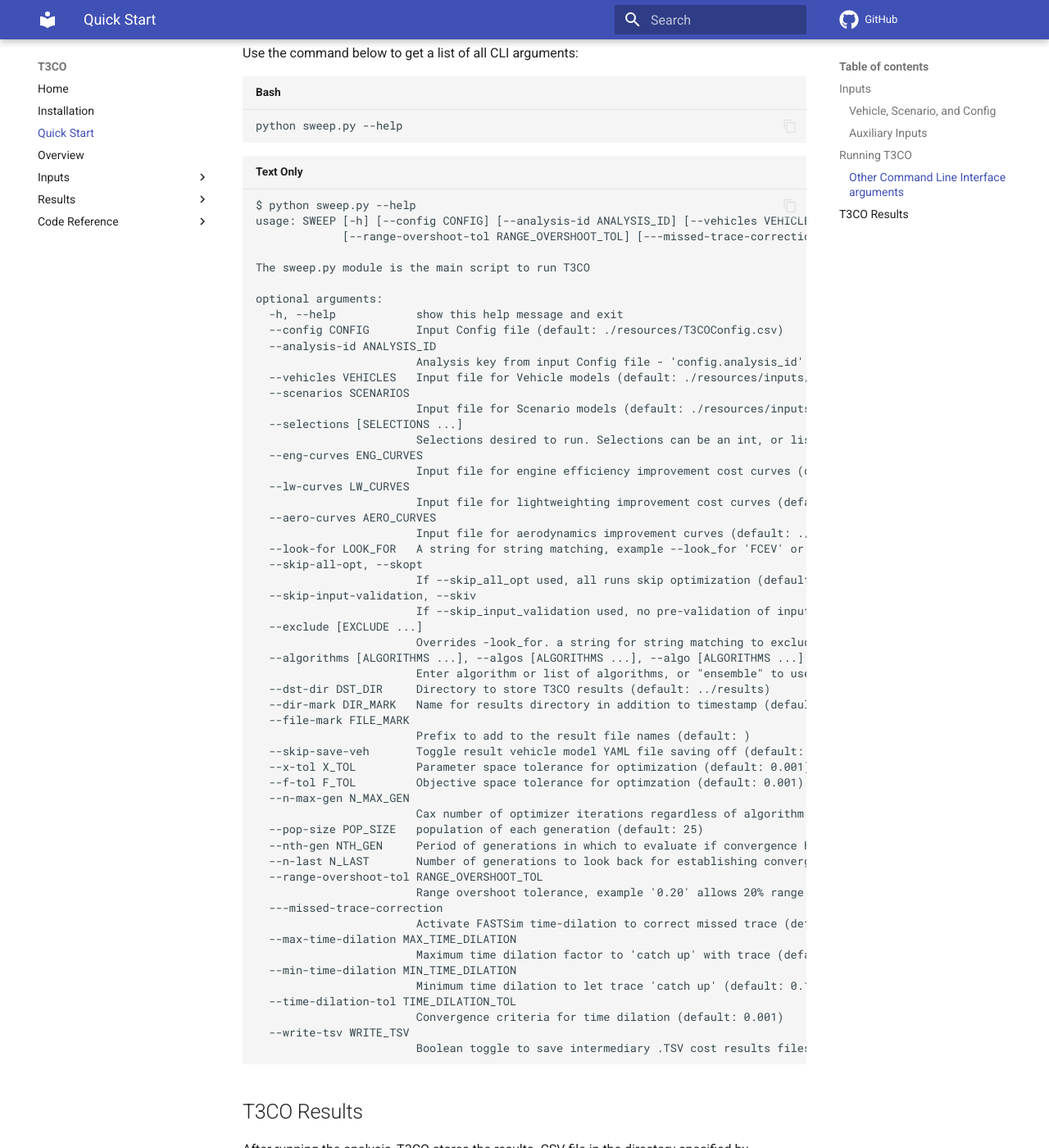
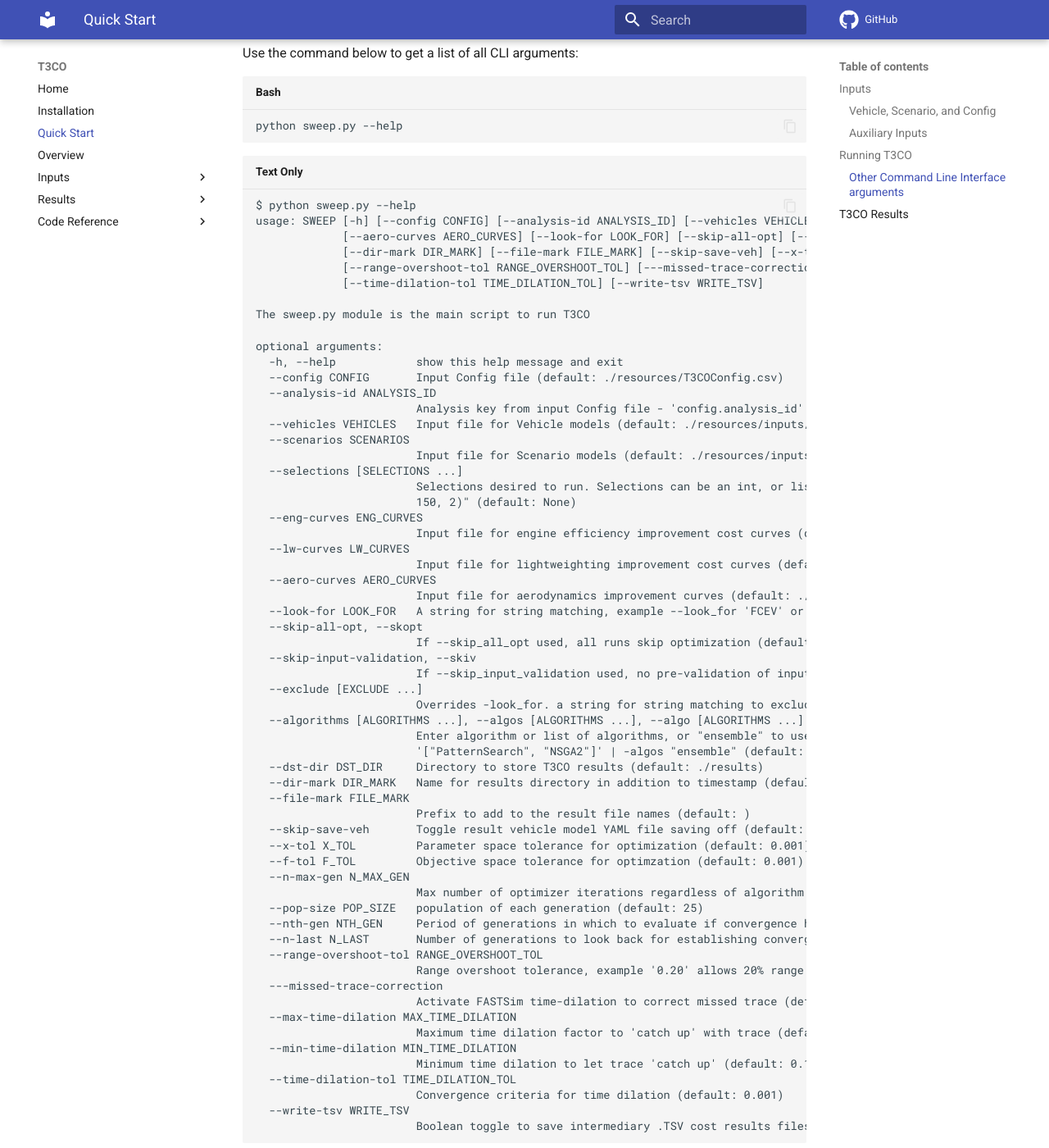
Before and after one commit to NREL/T3CO, an MkDocs documentation site: the page built from docs/quick_start.md, in a window 1280 px wide and 1400 px high, scrolled down 1562 px. Shown: the whole window at 82% size. Built offline with MkDocs 1.6.1 and Material for MkDocs 9.7.7, drawn with Linux system fonts in a browser that asks for light colours; comment, search, counter and statistics services are not loaded.

````diff
--- a/docs/quick_start.md
+++ b/docs/quick_start.md
@@ -34,8 +34,11 @@ python sweep.py --help
 
 ```
 $ python sweep.py --help
-usage: SWEEP [-h] [--config CONFIG] [--analysis-id ANALYSIS_ID] [--vehicles VEHICLES] [--scenarios SCENARIOS] [--selections [SELECTIONS ...]] [--eng-curves ENG_CURVES] [--lw-curves LW_CURVES] [--aero-curves AERO_CURVES] [--look-for LOOK_FOR] [--skip-all-opt] [--skip-input-validation] [--exclude [EXCLUDE ...]] [--algorithms [ALGORITHMS ...]] [--dst-dir DST_DIR] [--dir-mark DIR_MARK] [--file-mark FILE_MARK] [--skip-save-veh] [--x-tol X_TOL] [--f-tol F_TOL] [--n-max-gen N_MAX_GEN] [--pop-size POP_SIZE] [--nth-gen NTH_GEN] [--n-last N_LAST]
-             [--range-overshoot-tol RANGE_OVERSHOOT_TOL] [---missed-trace-correction] [--max-time-dilation MAX_TIME_DILATION] [--min-time-dilation MIN_TIME_DILATION] [--time-dilation-tol TIME_DILATION_TOL] [--write-tsv WRITE_TSV]
+usage: SWEEP [-h] [--config CONFIG] [--analysis-id ANALYSIS_ID] [--vehicles VEHICLES] [--scenarios SCENARIOS] [--selections [SELECTIONS ...]] [--eng-curves ENG_CURVES] [--lw-curves LW_CURVES]
+             [--aero-curves AERO_CURVES] [--look-for LOOK_FOR] [--skip-all-opt] [--skip-input-validation] [--exclude [EXCLUDE ...]] [--algorithms [ALGORITHMS ...]] [--dst-dir DST_DIR]
+             [--dir-mark DIR_MARK] [--file-mark FILE_MARK] [--skip-save-veh] [--x-tol X_TOL] [--f-tol F_TOL] [--n-max-gen N_MAX_GEN] [--pop-size POP_SIZE] [--nth-gen NTH_GEN] [--n-last N_LAST]
+             [--range-overshoot-tol RANGE_OVERSHOOT_TOL] [---missed-trace-correction] [--max-time-dilation MAX_TIME_DILATION] [--min-time-dilation MIN_TIME_DILATION]
+             [--time-dilation-tol TIME_DILATION_TOL] [--write-tsv WRITE_TSV]
 
 The sweep.py module is the main script to run T3CO
 
@@ -48,7 +51,8 @@ optional arguments:
   --scenarios SCENARIOS
                         Input file for Scenario models (default: ./resources/inputs/demo/Demo_FY22_scenario_assumptions.csv)
   --selections [SELECTIONS ...]
-                        Selections desired to run. Selections can be an int, or list of ints, or range expression. Ex: --selections 234 or --selections "[234,236,238]" or --selections "range(234, 150, 2)" (default: None)
+                        Selections desired to run. Selections can be an int, or list of ints, or range expression. Ex: --selections 234 or --selections "[234,236,238]" or --selections "range(234,
+                        150, 2)" (default: None)
   --eng-curves ENG_CURVES
                         Input file for engine efficiency improvement cost curves (default: ./resources/auxiliary/EngineEffImprovementCostCurve.csv)
   --lw-curves LW_CURVES
@@ -63,8 +67,9 @@ optional arguments:
   --exclude [EXCLUDE ...]
                         Overrides -look_for. a string for string matching to exclude runs, example -exclude 'FCEV' or -look_for '["FCEV", "HEV"]' (default: >{-<>-}<)
   --algorithms [ALGORITHMS ...], --algos [ALGORITHMS ...], --algo [ALGORITHMS ...]
-                        Enter algorithm or list of algorithms, or "ensemble" to use all, to use for optimization: ['NSGA2', 'NelderMead', 'PatternSearch', 'PSO'] ex: -algos PatternSearch | -algos '["PatternSearch", "NSGA2"]' | -algos "ensemble" (default: NSGA2)
-  --dst-dir DST_DIR     Directory to store T3CO results (default: ../results)
+                        Enter algorithm or list of algorithms, or "ensemble" to use all, to use for optimization: ['NSGA2', 'NelderMead', 'PatternSearch', 'PSO'] ex: -algos PatternSearch | -algos
+                        '["PatternSearch", "NSGA2"]' | -algos "ensemble" (default: NSGA2)
+  --dst-dir DST_DIR     Directory to store T3CO results (default: ./results)
   --dir-mark DIR_MARK   Name for results directory in addition to timestamp (default: )
   --file-mark FILE_MARK
                         Prefix to add to the result file names (default: )
@@ -72,7 +77,7 @@ optional arguments:
   --x-tol X_TOL         Parameter space tolerance for optimization (default: 0.001)
   --f-tol F_TOL         Objective space tolerance for optimzation (default: 0.001)
   --n-max-gen N_MAX_GEN
-                        Cax number of optimizer iterations regardless of algorithm (default: 1000)
+                        Max number of optimizer iterations regardless of algorithm (default: 1000)
   --pop-size POP_SIZE   population of each generation (default: 25)
   --nth-gen NTH_GEN     Period of generations in which to evaluate if convergence happens during optimization (default: 1)
   --n-last N_LAST       Number of generations to look back for establishing convergence during optimization (default: 5)
````
Also changed, not shown: docs/scenario_inputs_descriptions.md (+1 -1 lines), 1 other file.
